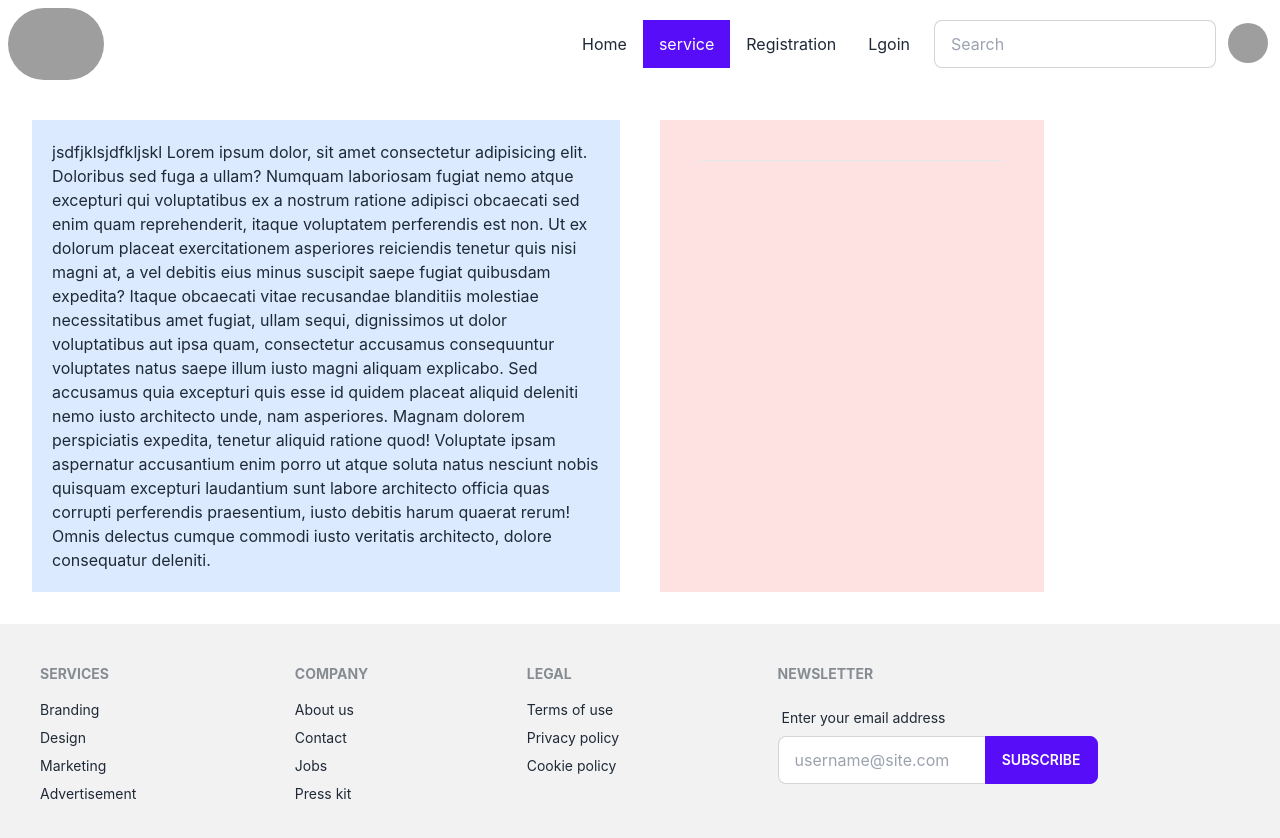
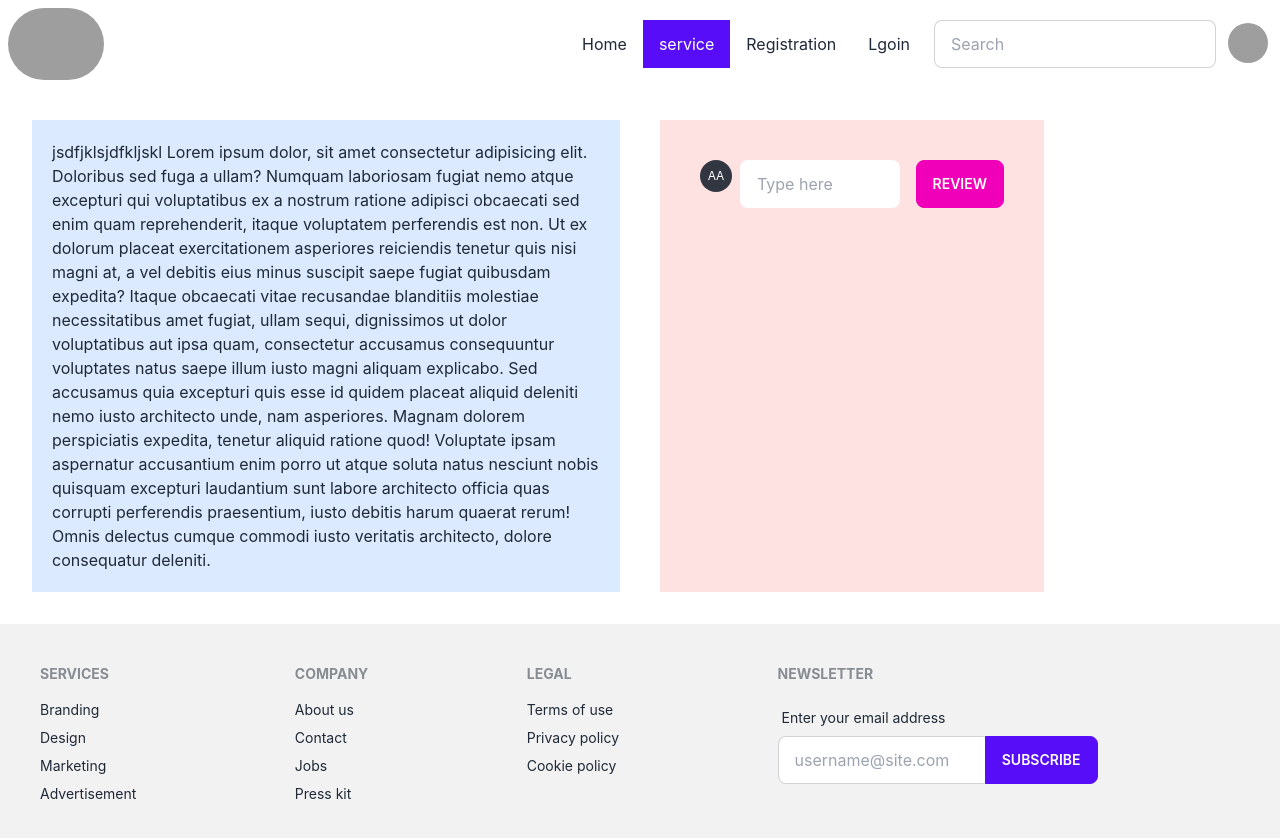
Before and after one commit to Raihan115219/rate-your-work, a React (Create React App) app: page /service/5 in a window 1280 px wide. Shown: the top 838 px of the page. Built offline with nearby package versions, Linux system fonts and the light colour scheme; no server answers; grey boxes are pictures that could not be loaded.

Commit message:
review sections done

```diff
--- a/src/Components/ServiceDetails/ServiceDetails.jsx
+++ b/src/Components/ServiceDetails/ServiceDetails.jsx
@@ -27,29 +27,27 @@ function ServiceDetails() {
           consequatur deleniti.
         </div>
         <div className="bg-red-100 w-96 p-10">
-          {user ? (
-            <div className="flex sticky-top">
-              <div className="flex-none ...">
-                <div className="w-8 rounded-full m-1 text-start">
-                  <img
-                    src="https://encrypted-tbn0.gstatic.com/images?q=tbn:ANd9GcQIj_BMKIw-mq_bTHV_BQo4SA1A603JZ3F21cyY7jQCiTz3LC8HTECw_GvcQMoEYP1n2o8&usqp=CAU"
-                    alt="userr"
-                  />
+          <div class="flex justify-between ...">
+            <div>
+              <div className="avatar placeholder mr-2">
+                <div className="bg-neutral-focus text-neutral-content rounded-full w-8">
+                  <span className="text-xs">AA</span>
                 </div>
               </div>
-              <div className="flex-1 w-full">
+            </div>
+            <div className="w-96 mr-3">
+              <form action="">
                 <input
                   type="text"
                   placeholder="Type here"
-                  className="input w-full"
+                  className="input w-full max-w-xs"
                 />
-              </div>
-              <div className="flex-1 w-10 text-end">
-                <button className="btn btn-primary">comments</button>
-              </div>
+              </form>
             </div>
-          ) : undefined}
-          <hr />
+            <div className="ms-1">
+              <button className="btn btn-secondary">Review</button>
+            </div>
+          </div>
         </div>
       </div>
     </div>
```
